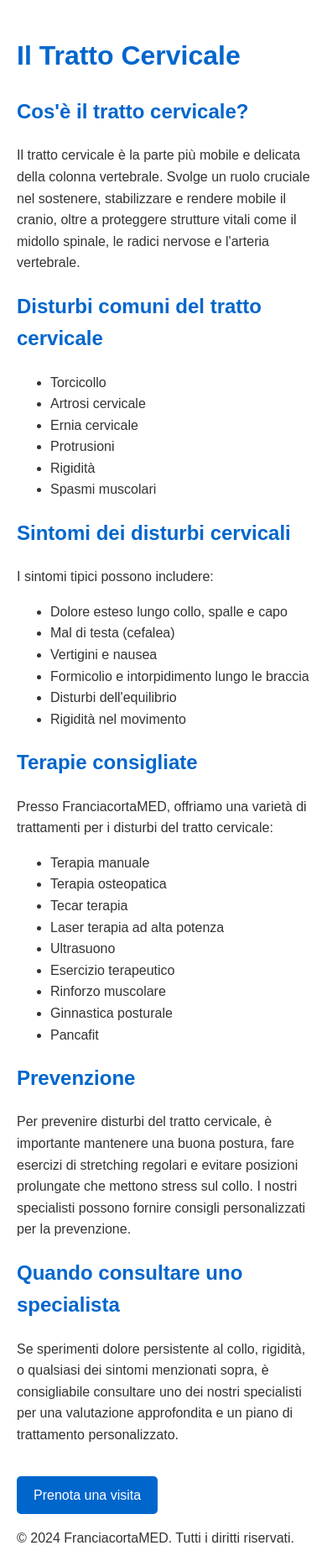
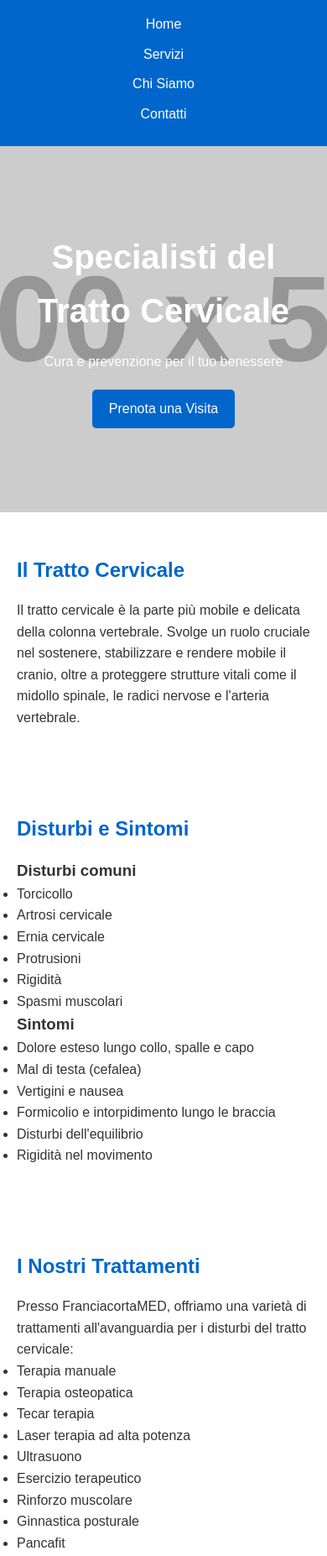
Before and after one commit to DahNova/franciacortamed-page, a plain HTML site: page index.html in a window 390 px wide. Shown: the top 1853 px of the page at 84% size. Drawn offline with Linux system fonts and the light colour scheme; placeholder pictures from the web are drawn by us.

Commit message:
Update index.html

```diff
--- a/index.html
+++ b/index.html
@@ -5,24 +5,78 @@
     <meta name="viewport" content="width=device-width, initial-scale=1.0">
     <title>Tratto Cervicale - FranciacortaMED</title>
     <style>
-        body { font-family: Arial, sans-serif; line-height: 1.6; color: #333; max-width: 800px; margin: 0 auto; padding: 20px; }
-        h1, h2 { color: #0066cc; }
+        /* Reset e stili di base */
+        * { margin: 0; padding: 0; box-sizing: border-box; }
+        body { font-family: 'Arial', sans-serif; line-height: 1.6; color: #333; }
+
+        /* Layout */
+        .container { width: 100%; max-width: 1200px; margin: 0 auto; padding: 0 20px; }
+
+        /* Header e Nav */
+        header { background-color: #0066cc; color: white; padding: 1rem 0; }
+        nav ul { list-style: none; display: flex; justify-content: space-around; }
+        nav ul li a { color: white; text-decoration: none; }
+
+        /* Hero Section */
+        .hero { background-image: url('https://via.placeholder.com/1500x500'); background-size: cover; background-position: center; color: white; text-align: center; padding: 100px 0; }
+        .hero h1 { font-size: 2.5rem; margin-bottom: 1rem; }
+
+        /* Sezioni di contenuto */
+        section { padding: 50px 0; }
+        h2 { color: #0066cc; margin-bottom: 1rem; }
+        .content-section { display: flex; justify-content: space-between; flex-wrap: wrap; }
+        .content-column { flex-basis: 48%; }
+
+        /* CTA Button */
         .cta-button { display: inline-block; background-color: #0066cc; color: white; padding: 10px 20px; text-decoration: none; border-radius: 5px; margin-top: 20px; }
+
+        /* Footer */
+        footer { background-color: #333; color: white; text-align: center; padding: 20px 0; margin-top: 50px; }
+
+        /* Responsive Design */
+        @media (max-width: 768px) {
+            .content-column { flex-basis: 100%; }
+            nav ul { flex-direction: column; align-items: center; }
+            nav ul li { margin-bottom: 10px; }
+        }
     </style>
 </head>
 <body>
     <header>
-        <h1>Il Tratto Cervicale</h1>
+        <div class="container">
+            <nav>
+                <ul>
+                    <li><a href="#home">Home</a></li>
+                    <li><a href="#servizi">Servizi</a></li>
+                    <li><a href="#chi-siamo">Chi Siamo</a></li>
+                    <li><a href="#contatti">Contatti</a></li>
+                </ul>
+            </nav>
+        </div>
     </header>
 
-    <main>
-        <section>
-            <h2>Cos'è il tratto cervicale?</h2>
-            <p>Il tratto cervicale è la parte più mobile e delicata della colonna vertebrale. Svolge un ruolo cruciale nel sostenere, stabilizzare e rendere mobile il cranio, oltre a proteggere strutture vitali come il midollo spinale, le radici nervose e l'arteria vertebrale.</p>
+    <section class="hero">
+        <div class="container">
+            <h1>Specialisti del Tratto Cervicale</h1>
+            <p>Cura e prevenzione per il tuo benessere</p>
+            <a href="#contatti" class="cta-button">Prenota una Visita</a>
+        </div>
     </section>
 
-        <section>
-            <h2>Disturbi comuni del tratto cervicale</h2>
+    <main>
+        <section id="introduzione">
+            <div class="container">
+                <h2>Il Tratto Cervicale</h2>
+                <p>Il tratto cervicale è la parte più mobile e delicata della colonna vertebrale. Svolge un ruolo cruciale nel sostenere, stabilizzare e rendere mobile il cranio, oltre a proteggere strutture vitali come il midollo spinale, le radici nervose e l'arteria vertebrale.</p>
+            </div>
+        </section>
+
+        <section id="disturbi-sintomi">
+            <div class="container">
+                <h2>Disturbi e Sintomi</h2>
+                <div class="content-section">
+                    <div class="content-column">
+                        <h3>Disturbi comuni</h3>
                         <ul>
                             <li>Torcicollo</li>
                             <li>Artrosi cervicale</li>
@@ -31,11 +85,9 @@
                             <li>Rigidità</li>
                             <li>Spasmi muscolari</li>
                         </ul>
-        </section>
-
-        <section>
-            <h2>Sintomi dei disturbi cervicali</h2>
-            <p>I sintomi tipici possono includere:</p>
+                    </div>
+                    <div class="content-column">
+                        <h3>Sintomi</h3>
                         <ul>
                             <li>Dolore esteso lungo collo, spalle e capo</li>
                             <li>Mal di testa (cefalea)</li>
@@ -44,11 +96,15 @@
                             <li>Disturbi dell'equilibrio</li>
                             <li>Rigidità nel movimento</li>
                         </ul>
+                    </div>
+                </div>
+            </div>
         </section>
 
-        <section>
-            <h2>Terapie consigliate</h2>
-            <p>Presso FranciacortaMED, offriamo una varietà di trattamenti per i disturbi del tratto cervicale:</p>
+        <section id="trattamenti">
+            <div class="container">
+                <h2>I Nostri Trattamenti</h2>
+                <p>Presso FranciacortaMED, offriamo una varietà di trattamenti all'avanguardia per i disturbi del tratto cervicale:</p>
                 <ul>
                     <li>Terapia manuale</li>
                     <li>Terapia osteopatica</li>
@@ -60,23 +116,45 @@
                     <li>Ginnastica posturale</li>
                     <li>Pancafit</li>
                 </ul>
+                <a href="#contatti" class="cta-button">Scopri di Più</a>
+            </div>
         </section>
 
-        <section>
+        <section id="prevenzione">
+            <div class="container">
                 <h2>Prevenzione</h2>
-            <p>Per prevenire disturbi del tratto cervicale, è importante mantenere una buona postura, fare esercizi di stretching regolari e evitare posizioni prolungate che mettono stress sul collo. I nostri specialisti possono fornire consigli personalizzati per la prevenzione.</p>
+                <p>La prevenzione è fondamentale per mantenere un tratto cervicale sano. Ecco alcuni consigli:</p>
+                <ul>
+                    <li>Mantenere una buona postura</li>
+                    <li>Fare esercizi di stretching regolari</li>
+                    <li>Evitare posizioni prolungate che mettono stress sul collo</li>
+                    <li>Utilizzare un supporto ergonomico durante il sonno</li>
+                    <li>Praticare attività fisica regolare</li>
+                </ul>
+                <p>I nostri specialisti possono fornire consigli personalizzati per la prevenzione.</p>
+            </div>
         </section>
 
-        <section>
-            <h2>Quando consultare uno specialista</h2>
-            <p>Se sperimenti dolore persistente al collo, rigidità, o qualsiasi dei sintomi menzionati sopra, è consigliabile consultare uno dei nostri specialisti per una valutazione approfondita e un piano di trattamento personalizzato.</p>
+        <section id="contatti">
+            <div class="container">
+                <h2>Contattaci</h2>
+                <p>Se sperimenti dolore persistente al collo, rigidità, o qualsiasi dei sintomi menzionati, non esitare a contattarci per una valutazione approfondita e un piano di trattamento personalizzato.</p>
+                <a href="#" class="cta-button">Prenota una Visita</a>
+            </div>
         </section>
-
-        <a href="#" class="cta-button">Prenota una visita</a>
     </main>
 
     <footer>
+        <div class="container">
             <p>&copy; 2024 FranciacortaMED. Tutti i diritti riservati.</p>
+            <nav>
+                <ul>
+                    <li><a href="#privacy">Privacy Policy</a></li>
+                    <li><a href="#termini">Termini e Condizioni</a></li>
+                    <li><a href="#cookie">Cookie Policy</a></li>
+                </ul>
+            </nav>
+        </div>
     </footer>
 </body>
 </html>
```
Lines whose indentation alone changed are shown as unchanged.
